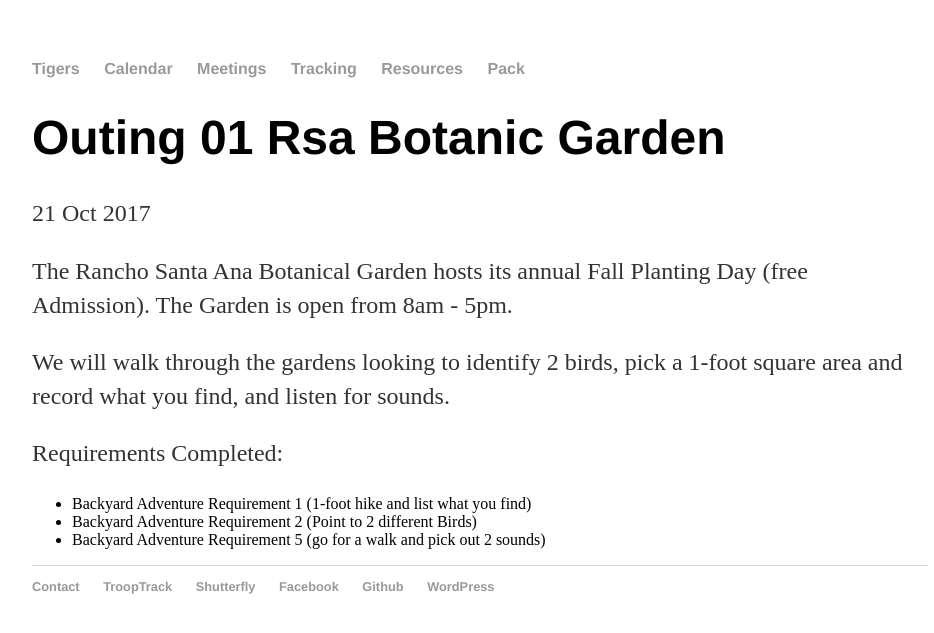
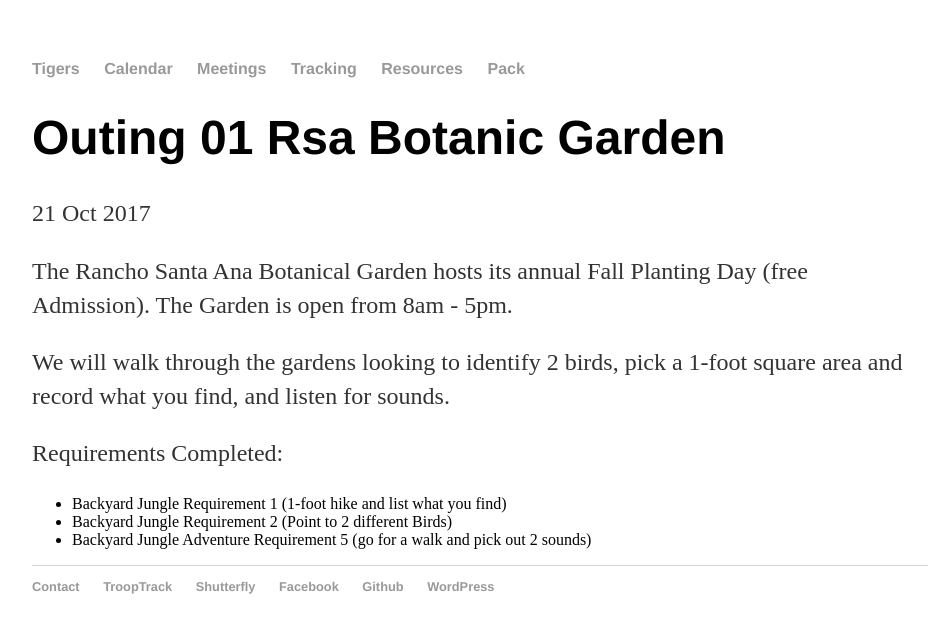
Before and after one commit to clare-pack818/clare-pack818.github.io, a Jekyll site: the page built from _posts/2017-10-21-Outing-01-RSA-Botanic-Garden.md, in a window 1280 px wide. Shown: the top 633 px of the page, without its empty margins (160-1094 px from the left). Built offline with Jekyll 4.4.1, drawn with Linux system fonts in a browser that asks for light colours; our own code applies the rules of GitHub Pages for plain Markdown files.

Commit message:
Update 2017-10-21-Outing-01-RSA-Botanic-Garden.md

```diff
--- a/_posts/2017-10-21-Outing-01-RSA-Botanic-Garden.md
+++ b/_posts/2017-10-21-Outing-01-RSA-Botanic-Garden.md
@@ -4,7 +4,7 @@ We will walk through the gardens looking to identify 2 birds, pick a 1-foot squa
 
 Requirements Completed:
 <ul>
-<li>Backyard Adventure Requirement 1 (1-foot hike and list what you find)</li>
-<li>Backyard Adventure Requirement 2 (Point to 2 different Birds)</li>
-<li>Backyard Adventure Requirement 5 (go for a walk and pick out 2 sounds)</li>
+<li>Backyard Jungle Requirement 1 (1-foot hike and list what you find)</li>
+<li>Backyard Jungle Requirement 2 (Point to 2 different Birds)</li>
+<li>Backyard Jungle Adventure Requirement 5 (go for a walk and pick out 2 sounds)</li>
 </ul>
```
